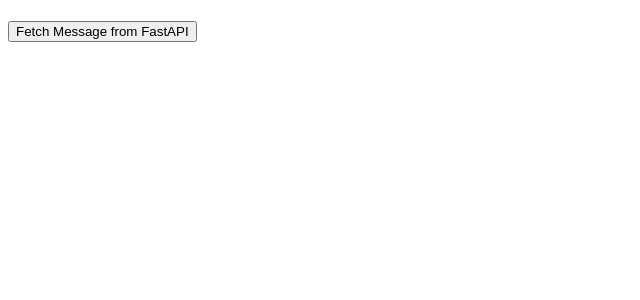
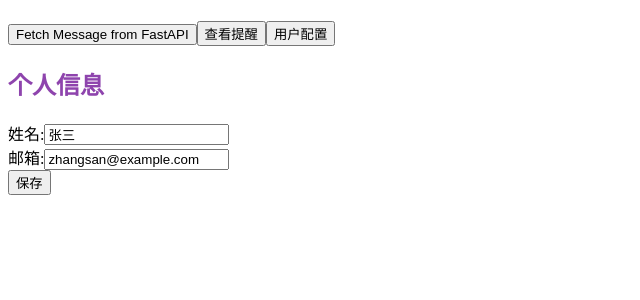
Before and after one commit to sustech-cs304/team-project-24spring-8, a Vue app in the folder frontend/: page /user-profile in a window 1280 px wide. Shown: the top 300 px of the page, without its empty margins (0-640 px from the left). Built offline with nearby package versions, Linux system fonts and the light colour scheme.

Commit message:
userProfile and Reminders, together with basic router

```diff
--- a/frontend/package.json
+++ b/frontend/package.json
@@ -10,7 +10,8 @@
   "dependencies": {
     "axios": "^1.6.8",
     "core-js": "^3.8.3",
-    "vue": "^3.2.13"
+    "vue": "^3.2.13",
+    "vue-router": "^4.3.0"
   },
   "devDependencies": {
     "@babel/core": "^7.12.16",
--- a/frontend/src/App.vue
+++ b/frontend/src/App.vue
@@ -2,18 +2,18 @@
   <div id="app">
     <h1>{{ message }}</h1>
     <button @click="fetchMessage">Fetch Message from FastAPI</button>
+    <button @click="goToReminders">查看提醒</button>
+    <button @click="goToUserProfile">用户配置</button>
+    <router-view></router-view>
   </div>
 </template>
 
 <script>
 import axios from 'axios';
+import router from './router';
 
 export default {
-  data() {
-    return {
-      message: '',
-    };
-  },
+  router,
   methods: {
     async fetchMessage() {
       try {
@@ -23,6 +23,12 @@
         console.error(error);
       }
     },
+    goToReminders() {
+      this.$router.push({ name: 'ActivityReminders' });
+    },
+    goToUserProfile() {
+      this.$router.push({ name: 'UserProfile' });
+    }
   },
 };
 </script>
--- /dev/null
+++ b/frontend/src/components/ActivityReminders.vue
@@ -0,0 +1,39 @@
+<template>
+    <div class="reminders">
+      <h2>活动提醒</h2>
+      <ul>
+        <li v-for="reminder in reminders" :key="reminder.id">
+          {{ reminder.message }} - {{ reminder.time }}
+        </li>
+      </ul>
+
+      <h3>通知设置</h3>
+      <label>
+        <input type="checkbox" v-model="notificationsEnabled">
+        启用通知
+      </label>
+    </div>
+  </template>
+
+  <script>
+  export default {
+    data() {
+      return {
+        reminders: [
+          { id: 1, message: '会议时间', time: '9:00 AM' },
+          { id: 2, message: '医生预约', time: '1:00 PM' }
+        ],
+        notificationsEnabled: true
+      };
+    }
+  }
+  </script>
+
+  <style scoped>
+  .reminders h2 {
+    color: #2c3e50;
+  }
+  .reminders ul {
+    list-style-type: none;
+  }
+  </style>
--- a/frontend/src/components/UserProfile.vue
+++ b/frontend/src/components/UserProfile.vue
@@ -0,0 +1,43 @@
+<template>
+    <div class="user-profile">
+      <h2>个人信息</h2>
+      <form @submit.prevent="updateProfile">
+        <div>
+          <label for="name">姓名:</label>
+          <input id="name" v-model="profile.name">
+        </div>
+        <div>
+          <label for="email">邮箱:</label>
+          <input id="email" v-model="profile.email">
+        </div>
+        <button type="submit">保存</button>
+      </form>
+    </div>
+  </template>
+
+  <script>
+  export default {
+    data() {
+      return {
+        profile: {
+          name: '张三',
+          email: 'zhangsan@example.com'
+        }
+      };
+    },
+    methods: {
+      updateProfile() {
+        alert('个人信息已更新！');
+      }
+    }
+  }
+  </script>
+
+  <style scoped>
+  .user-profile h2 {
+    color: #8e44ad;
+  }
+  .user-profile form {
+    margin-top: 20px;
+  }
+  </style>
--- /dev/null
+++ b/frontend/src/router/index.js
@@ -0,0 +1,22 @@
+// src/router/index.js
+import { createRouter, createWebHistory } from 'vue-router';
+import ActivityReminders from '../components/ActivityReminders.vue';
+import UserProfile from '../components/UserProfile.vue';
+
+const router = createRouter({
+    history: createWebHistory(),
+    routes: [
+        {
+            path: '/reminders',
+            name: 'ActivityReminders',
+            component: ActivityReminders
+        },
+        {
+            path: '/user-profile',
+            name: 'UserProfile',
+            component: UserProfile
+        }
+    ]
+});
+
+export default router;
```
Also changed, not shown: frontend/src/main.js (+6 -3 lines), frontend/src/components/Reminders.vue (deleted), 1 other file (tests, documents, lock files or other folders).
